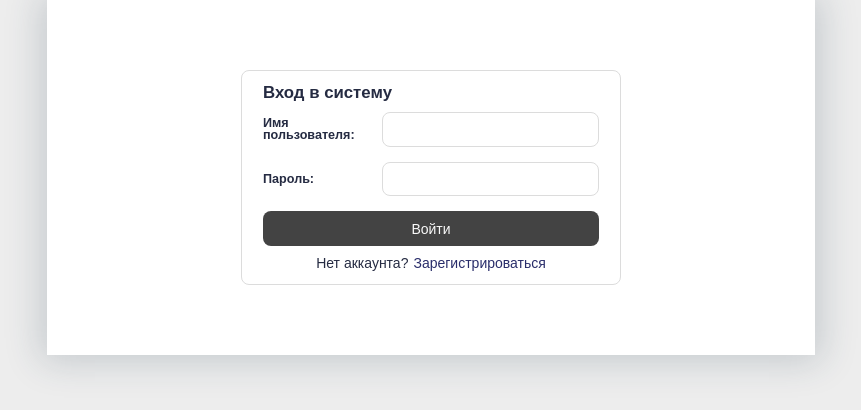
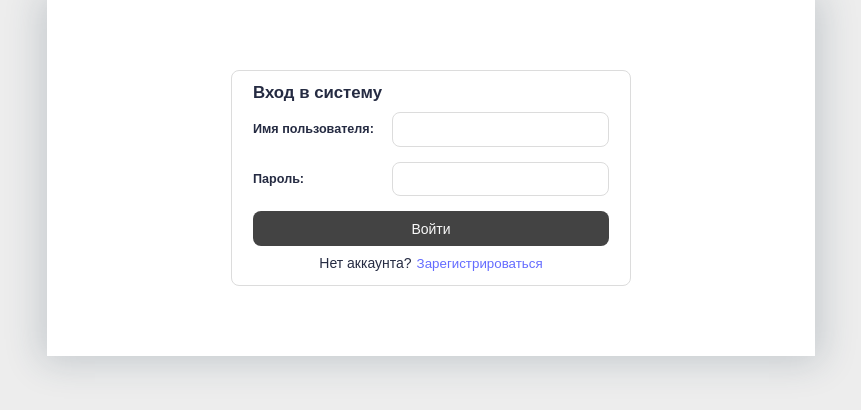
Before and after one commit to SWamW65/Bowls-react, a React (Vite) app in the folder frontend/: page / in a window 1280 px wide. Shown: the top 410 px of the page, without its empty margins (209-1070 px from the left). Built offline with nearby package versions, Linux system fonts and the light colour scheme.

Commit message:
1) Сделал страницу регистрации и чтоб еще переключалось между ними

```diff
--- a/frontend/src/components/Login/Login.jsx
+++ b/frontend/src/components/Login/Login.jsx
@@ -2,12 +2,25 @@ import { useState } from "react";
 import styles from './Login.module.css';
 
 export default function Login({onLogin}) {
-    const [username, setUsername] = useState('');
-    const [password, setPassword] = useState('');
+    const [isLogin, setIsLogin] = useState(true);
+    const [formData, setFormFata] = useState({
+        username: '',
+        email: '',
+        password: '',
+        confirmPassword: ''
+    });
     const [loading, setLoading] = useState(false);
     const [error, setError] = useState('');
 
-    const handleSubmit = async (e) => {
+    const handleInputChange = (e) => {
+        const { name, value} = e.target;
+        setFormFata(prev =>({
+            ...prev,
+            [name]: value
+        }))
+    }
+
+    const handleLoginSubmit = async (e) => {
         e.preventDefault();
         setLoading(true);
         setError('');
@@ -16,7 +29,10 @@ export default function Login({onLogin}) {
             const response = await fetch('api/',{
                 method: 'POST',
                 headers: {'Content-Type': 'application/json'},
-                body: JSON.stringify({username, password})
+                body: JSON.stringify({
+                    username: formData.username,
+                    password: formData.password
+                })
             });
 
             if (response.ok) {
@@ -33,27 +49,128 @@ export default function Login({onLogin}) {
         }
     }
 
+    const handleRegisterSubmit = async (e) => {
+        e.preventDefault();
+        setLoading(true);
+        setError('');
+    // Проверка паролей
+        if (formData.password !== formData.confirmPassword) {
+            setError('Пароли не совпадают');
+            setLoading(false);
+            return
+        }
+    // Проверка длины пароля
+        if (formData.password.length < 6) {
+            setError('Пароль должен быть не менее 6 символов');
+            setLoading(false);
+            return
+        }
+
+        try {
+            const response = await fetch('/api/register', {
+                method: 'POST',
+                headers: {
+                    'Content-Type': 'application/json',
+                },
+                body: JSON.stringify({
+                    username: formData.username,
+                    email: formData.email,
+                    password: formData.password
+                })
+            });
+
+            if (response.ok) {
+                const data = await response.json();
+                localStorage.setItem('token', data.access_token);
+                onLogin();
+            }
+            else {
+                const errorData = await response.json();
+                setError(errorData.detail || 'Ошибка регистрации');
+            }
+        } catch (err) {
+            setError('Ошибка соединения с сервером')
+        } finally {
+            setLoading(false)
+        }
+    };
+
+    const switchToRegister = () => {
+        setIsLogin(false);
+        setError('');
+        setFormFata({
+            username: '',
+            email: '',
+            password: '',
+            confirmPassword: ''
+        })
+    };
+
+    const switchToLogin = () => {
+        setIsLogin(true);
+        setError('');
+        setFormFata({
+            username: '',
+            email: '',
+            password: '',
+            confirmPassword: ''
+        })
+    };
+
     return (
         <div className={styles.loginContainer}>
             <div className={styles.loginBox}>
-                <h2>Вход в систему</h2>
-                <form onSubmit={handleSubmit}>
+                <h2>{isLogin ? 'Вход в систему' : 'Регистрация'}</h2>
+                <form onSubmit={isLogin ? handleLoginSubmit : handleRegisterSubmit}>
                     <div className={styles.inputGroup}>
                         <label>Имя пользователя:</label>
                         <input
                             type="text"
-                            value={username}
-                            onChange={(e) => setUsername(e.target.value)}
+                            name="username"
+                            value={formData.username}
+                            onChange={handleInputChange}
                             required />
                     </div>
+
+                    {!isLogin && (
+                        <div className={styles.inputGroup}>
+                            <label>Email:</label>
+                            <input
+                                name="email"
+                                type="email"
+                                value={formData.email}
+                                onChange={handleInputChange}
+                                required
+                                minLength={6}
+                            />
+                        </div>
+                    )}
+
                     <div className={styles.inputGroup}>
                         <label>Пароль:</label>
                         <input
-                            type="text"
-                            value={password}
-                            onChange={(e) => setPassword(e.target.value)}
-                            required />
+                            type="password"
+                            name="password"
+                            value={formData.password}
+                            onChange={handleInputChange}
+                            required
+                            minLength={6}
+                        />
                     </div>
+
+                    {!isLogin && (
+                        <div className={styles.inputGroup}>
+                            <label>Подтвердить пароль:</label>
+                            <input
+                                type="password"
+                                name="confirmPassword"
+                                value={formData.confirmPassword}
+                                onChange={handleInputChange}
+                                required
+                                minLength={6}
+                            />
+                        </div>
+                    )}
 
                     {error && <div className={styles.errorMessage}>{error}</div> }
 
@@ -62,12 +179,37 @@ export default function Login({onLogin}) {
                         disabled={loading}
                         className={styles.loginBtn}
                     >
-                        {loading ? "Вход..." : "Войти"}
+                        {loading
+                            ? (isLogin ? 'Вход...' : 'Регистрация...')
+                            : (isLogin ? 'Войти' : 'Зарегистрироваться')
+                        }
                     </button>
                 </form>
 
-                <div className={styles.registerLink}>
-                    Нет аккаунта? <a href="#register">Зарегистрироваться</a>
+                <div className={styles.authSwitch}>
+                    {isLogin ? (
+                        <>
+                            Нет аккаунта?{' '}
+                            <button
+                                type="button"
+                                className={styles.linkButton}
+                                onClick={switchToRegister}
+                            >
+                                Зарегистрироваться
+                            </button>
+                        </>
+                    ) : (
+                        <>
+                            Уже есть аккаунт?{' '}
+                            <button
+                                type="button"
+                                className={styles.linkButton}
+                                onClick={switchToLogin}
+                            >
+                                Войти
+                            </button>
+                        </>
+                    )}
                 </div>
             </div>
         </div>
--- a/frontend/src/components/Login/Login.module.css
+++ b/frontend/src/components/Login/Login.module.css
@@ -2,7 +2,7 @@
     padding: 5em 0;
 }
 .loginBox {
-    width: 380px;
+    width: 400px;
     display: flex;
     justify-content: center;
     flex-direction: column;
@@ -56,7 +56,7 @@
 .loginBox .loginBtn:hover {
   background-color: #7a81e6;
 }
-.registerLink {
+.authSwitch {
     display: flex;
     gap: 5px;
     justify-content: center;
@@ -64,3 +64,15 @@
 .loginBox .errorMessage {
     color: red;
 }
+.linkButton {
+    border: none;
+    outline: none;
+    font-weight: 500;
+    color: #646cff;
+    text-decoration: inherit;
+    background-color: transparent;
+    cursor: pointer;
+}
+.linkButton:hover {
+    color: #535bf2;
+}
```
